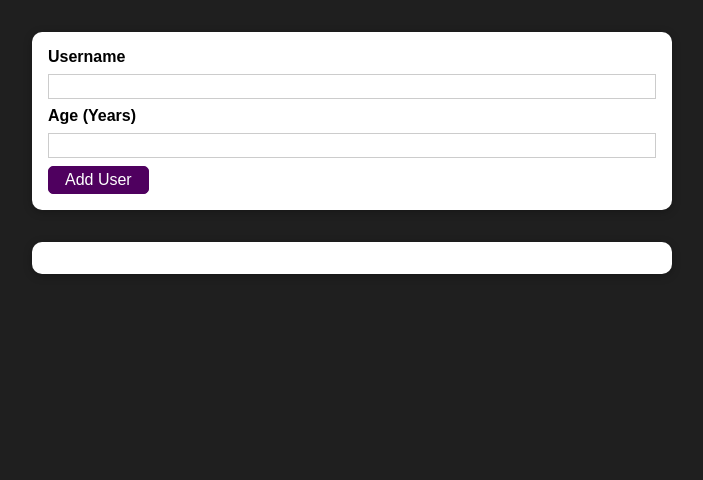
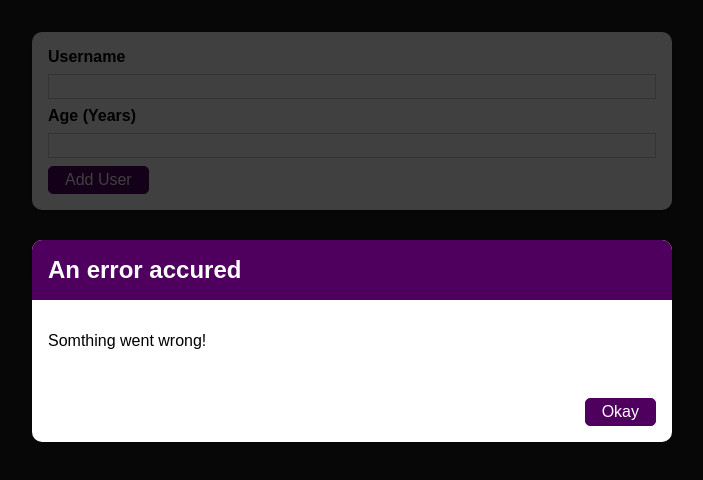
Before and after one commit to abdallah-alaff96/Login-using-Username-and-Age-Demo-React, a React (Create React App) app: page / in a window 1280 px wide. Shown: the top 480 px of the page, without its empty margins (288-991 px from the left). Built offline with nearby package versions, Linux system fonts and the light colour scheme.

Commit message:
add the ErrorModal component with styles

```diff
--- /dev/null
+++ b/src/Components/UI/ErrorModal.js
@@ -0,0 +1,25 @@
+import React from "react";
+import Card from "./Card";
+import classes from "./ErrorModal.module.css";
+import Button from "./Button";
+
+const ErrorModal = (props) => {
+  return (
+    <div>
+      <div className={classes.backdrop} />
+      <Card className={classes.modal}>
+        <header className={classes.header}>
+          <h2>{props.title}</h2>
+        </header>
+        <div className={classes.content}>
+          <p>{props.message}</p>
+        </div>
+        <footer className={classes.actions}>
+          <Button>Okay</Button>
+        </footer>
+      </Card>
+    </div>
+  );
+};
+
+export default ErrorModal;
--- /dev/null
+++ b/src/Components/UI/ErrorModal.module.css
@@ -0,0 +1,45 @@
+.backdrop {
+  position: fixed;
+  top: 0;
+  left: 0;
+  width: 100%;
+  height: 100vh;
+  z-index: 10;
+  background: rgba(0, 0, 0, 0.75);
+}
+
+.modal {
+  position: fixed;
+  top: 30vh;
+  left: 10%;
+  width: 80%;
+  z-index: 100;
+  overflow: hidden;
+}
+
+.header {
+  background: #4f005f;
+  padding: 1rem;
+}
+
+.header h2 {
+  margin: 0;
+  color: white;
+}
+
+.content {
+  padding: 1rem;
+}
+
+.actions {
+  padding: 1rem;
+  display: flex;
+  justify-content: flex-end;
+}
+
+@media (min-width: 768px) {
+  .modal {
+    left: calc(50% - 20rem);
+    width: 40rem;
+  }
+}
--- a/src/Components/Users/AddUser.js
+++ b/src/Components/Users/AddUser.js
@@ -2,6 +2,7 @@
 import Card from "../UI/Card";
 import classes from "./AddUser.module.css";
 import Button from "../UI/Button";
+import ErrorModal from "../UI/ErrorModal";
 
 const AddUser = (props) => {
   const [enteredUserName, setUserName] = useState("");
@@ -32,6 +33,8 @@
   };
 
   return (
+    <div>
+      <ErrorModal title="An error accured" message="Somthing went wrong!" />
       <Card className={classes.input}>
         <form onSubmit={submitHandler}>
           <label htmlFor="username">Username</label>
@@ -51,6 +54,7 @@
           <Button type="submit">Add User</Button>
         </form>
       </Card>
+    </div>
   );
 };
 
```
Lines whose indentation alone changed are shown as unchanged.
